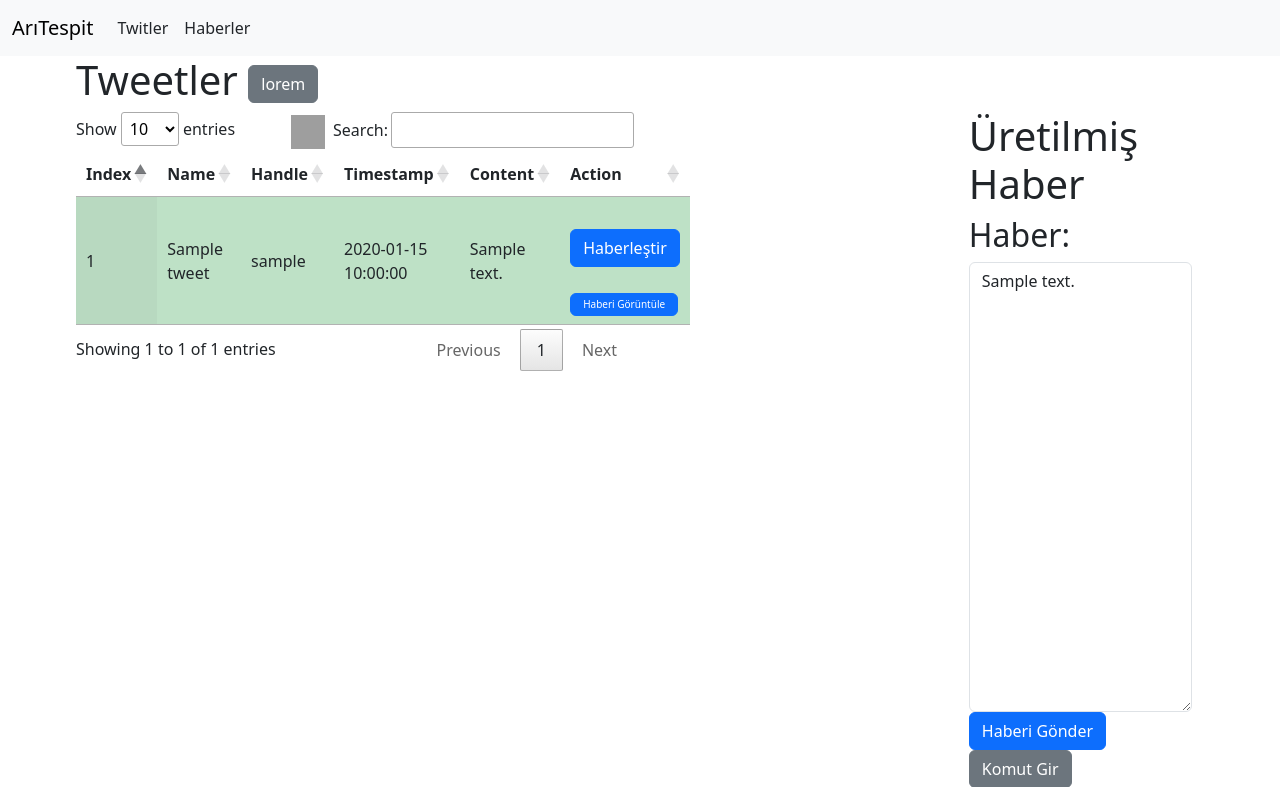
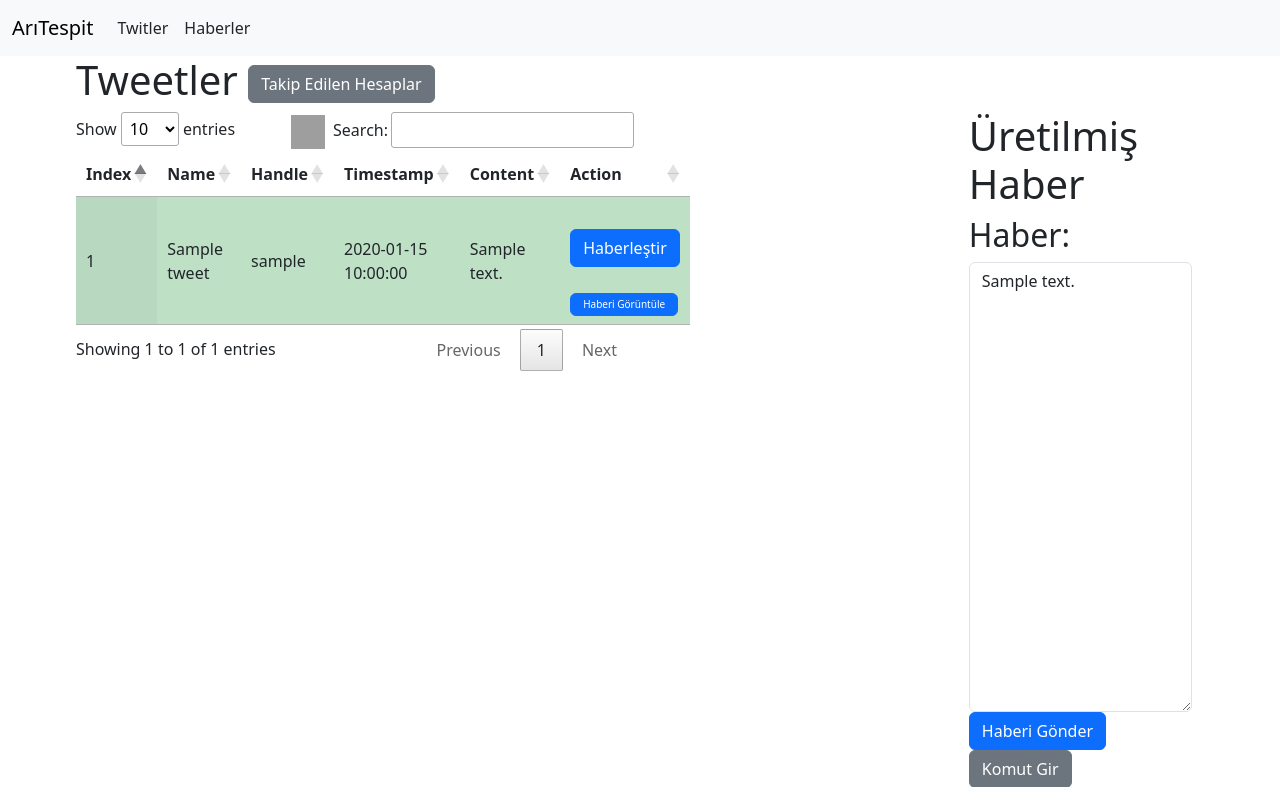
Before and after one commit to aritespit/mt-hackathon-aritespit, a Flask app: template templates/tweets.html in a window 1280 px wide. Shown: the top 787 px of the page. Run offline with Flask 3, Linux system fonts and the light colour scheme; tables that the repository leaves empty hold one stand-in row (values such as "Sample post"); the template is opened without the code that fills it: values that come from a table or form of the project are taken from there, most other values are stand-ins (such as "Sample title", 1, 10 or a date in 2020); some libraries are stand-ins or nearby versions; grey boxes are pictures that could not be loaded.

Commit message:
minor button change

```diff
--- a/templates/tweets.html
+++ b/templates/tweets.html
@@ -6,7 +6,7 @@ Twitler
 
 {% block content %}
 <div class="container" style="margin-right: 5%; margin-left: 5%; padding-bottom: 50px;">
-    <h1>Tweetler <button type="button" class="btn btn-secondary" data-toggle="modal" data-target="#modalForAccounts"> lorem </button>
+    <h1>Tweetler <button type="button" class="btn btn-secondary" data-toggle="modal" data-target="#modalForAccounts"> Takip Edilen Hesaplar </button>
     </h1>
 
     <div class="table-container" style="width: 50%; float: left;"> <!-- Left half for table -->
```
